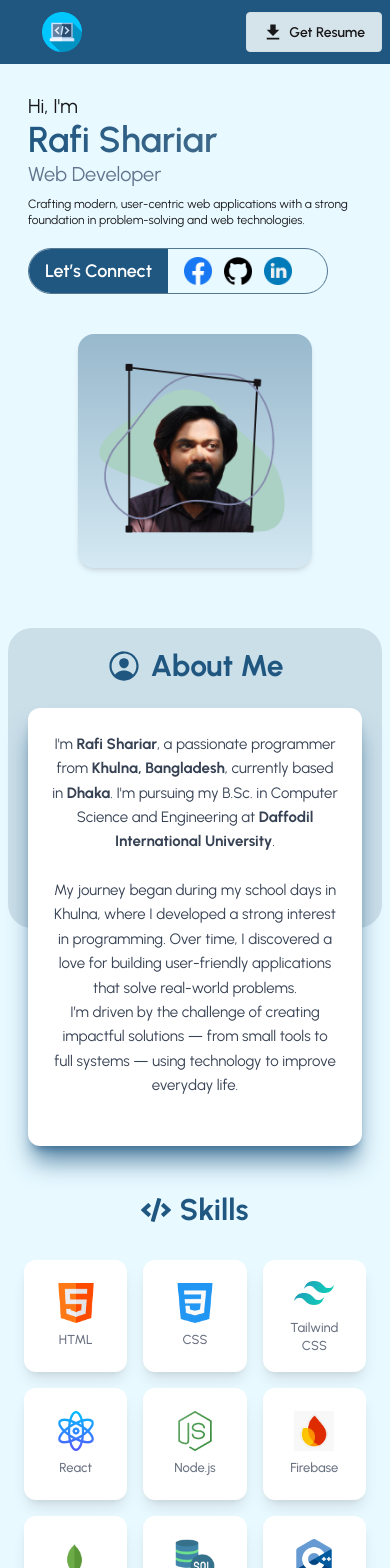
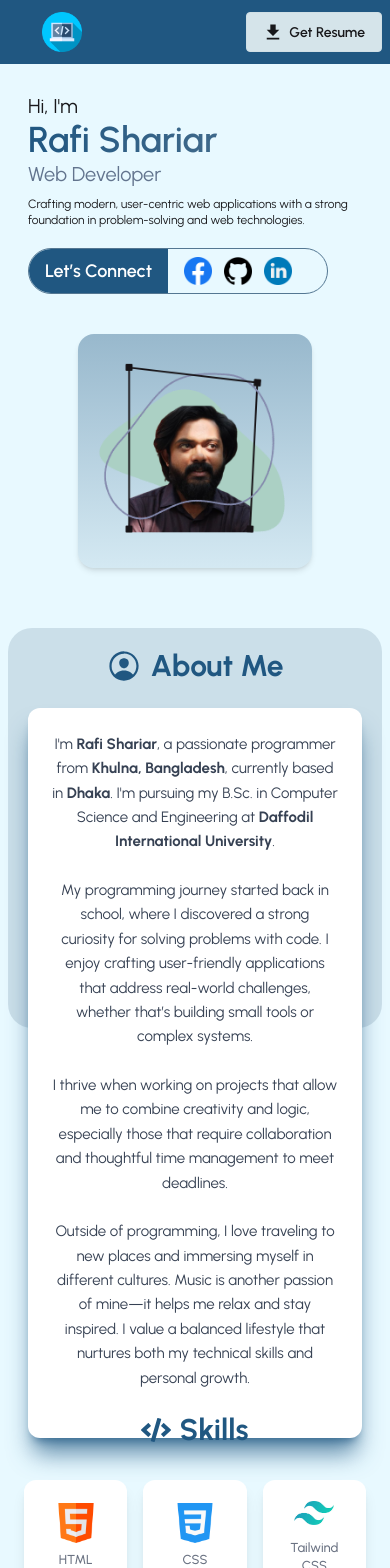
Before and after one commit to Rafi-Shariar/My-Portfolio, a React (Vite) app: page / in a window 390 px wide. Shown: the top 1568 px of the page. Built offline with nearby package versions, Linux system fonts and the light colour scheme.

Commit message:
project closed

```diff
--- a/src/Components/AboutMe.jsx
+++ b/src/Components/AboutMe.jsx
@@ -3,7 +3,10 @@ import { IoPersonCircleOutline } from "react-icons/io5";
 
 const AboutMe = () => {
   return (
-    <section id="about" className="max-w-5xl mx-auto h-[300px]  bg-secondary/20 rounded-3xl mt-10">
+    <section
+      id="about"
+      className="max-w-5xl mx-auto h-[400px]  bg-secondary/20 rounded-3xl mt-10"
+    >
       <div className="max-w-4xl mx-auto text-center p-5">
         {/* Icon and Title */}
         <div className="flex items-center justify-center gap-2 mb-6">
@@ -22,14 +25,21 @@ const AboutMe = () => {
           </p>
           <br />
           <p>
-            My journey began during my school days in Khulna, where I developed
-            a strong interest in programming. Over time, I discovered a love for
-            building user-friendly applications that solve real-world problems.
-          </p>
+            My programming journey started back in school, where I discovered a
+            strong curiosity for solving problems with code. I enjoy crafting
+            user-friendly applications that address real-world challenges,
+            whether that’s building small tools or complex systems.
+          </p> <br />
           <p>
-            I’m driven by the challenge of creating impactful solutions — from
-            small tools to full systems — using technology to improve everyday
-            life.
+            I thrive when working on projects that allow me to combine
+            creativity and logic, especially those that require collaboration
+            and thoughtful time management to meet deadlines.
+          </p> <br />
+          <p>
+            Outside of programming, I love traveling to new places and immersing
+            myself in different cultures. Music is another passion of mine—it
+            helps me relax and stay inspired. I value a balanced lifestyle that
+            nurtures both my technical skills and personal growth.
           </p>
           <br />
         </div>
--- a/src/Components/Skills.jsx
+++ b/src/Components/Skills.jsx
@@ -33,10 +33,10 @@ const skills = [
 
 const Skills = () => {
   return (
-    <section id="skills" className="py-16 px-4 mt-40 lg:mt-20">
+    <section id="skills" className="py-16 px-4 mt-40 md:mt-24 lg:mt-20">
       <div className="max-w-5xl mx-auto text-center">
         {/* Header */}
-        <div className="flex items-center justify-center gap-2 mb-8 mt-10 md:mt-0">
+        <div className="flex items-center justify-center gap-2 mb-8 mt-40 md:mt-0">
           <FaCode className="text-3xl text-primary" />
           <h2 className="text-3xl font-bold text-primary">Skills</h2>
         </div>
```
